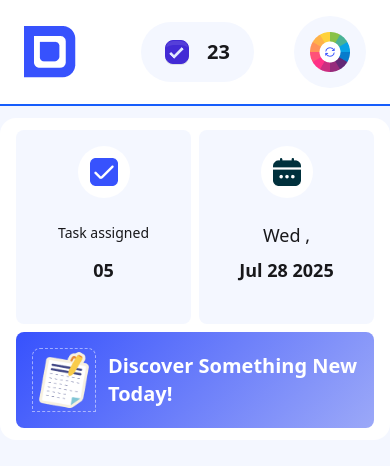
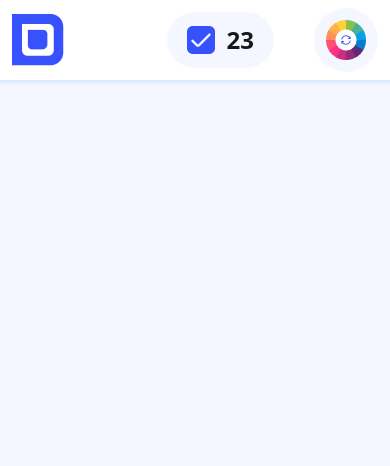
Before and after one commit to JobaerTamim7/Dev-Board, a website: page index.html in a window 390 px wide. Drawn offline with Linux system fonts and the light colour scheme.

Commit message:
responsive navbar done

```diff
--- a/index.html
+++ b/index.html
@@ -7,84 +7,29 @@
     <link rel="stylesheet" href="styles/output.css" />
     <link rel="stylesheet" href="styles/custom.css" />
   </head>
-  <body class="md:px-14 lg:px-20 md:py-4">
+  <body class="md:px-10 lg:px-20 md:py-4">
     <header>
       <nav
-        class="flex items-center border-b-2 border-blue-600 md:border-none justify-between bg-white px-6 py-4 md:rounded-2xl mb-3"
+        class="flex justify-between px-3 md:rounded-2xl md:px-6 py-2 md:py-6 bg-white border-b-2 border-blue-100 shadow-sm shadow-blue-100 md:shadow-none md:border-none"
       >
-        <div class="flex items-center justify-around space-x-2">
-          <div>
-            <img
-              src="assets/logo.png"
-              alt="Logo image"
-              class="md:size-[80%] lg:size-full"
-            />
-          </div>
-          <h1 class="hidden md:block md:text-2xl lg:text-3xl">
+        <div class="flex justify-center items-center space-x-4">
+          <img src="assets/logo.png" alt="" />
+          <h1 class="hidden sm:block sm:text-2xl">
             Dev<span class="font-bold">Board</span>
           </h1>
         </div>
         <div class="flex items-center space-x-10">
           <div
-            class="flex items-center justify-center space-x-4.5 bg-bg-primary px-6 py-4 rounded-full"
+            class="flex items-center space-x-3 px-5 py-3 bg-bg-primary rounded-full"
           >
-            <input
-              type="checkbox"
-              checked
-              disabled
-              class="checkbox checkbox-primary md:size-7"
-            />
-            <p class="text-xl md:text-2xl lg:text-3xl font-bold">23</p>
+            <img src="assets/checkbox.png" alt="" />
+            <h1 class="font-bold text-2xl">23</h1>
           </div>
-          <div class="p-4 rounded-full bg-bg-primary">
-            <img src="assets/theme-btn.png" alt="Activity image" />
+          <div class="p-3 rounded-full bg-bg-primary">
+            <img src="assets/theme-btn.png" alt="" />
           </div>
         </div>
       </nav>
     </header>
-    <main>
-      <section class="grid grid-cols-1 md:grid-cols-3 lg:grid-cols-4">
-        <section
-          class="grid grid-cols-2 col-span-2 gap-2 bg-white px-4 py-3 rounded-2xl"
-        >
-          <div class="card sm:flex-row md:flex-col p-4 bg-bg-primary">
-            <figure class="sm:flex-1 md:flex-none">
-              <div class="p-3 rounded-full bg-white">
-                <img src="assets/checkbox.png" alt="" />
-              </div>
-            </figure>
-            <div class="card-body items-center">
-              <p class="md:text-lg">Task assigned</p>
-              <h1 class="card-title font-bold md:text-xl">05</h1>
-            </div>
-          </div>
-          <div
-            class="card sm:flex-row md:flex-col justify-around p-4 bg-bg-primary"
-          >
-            <figure class="sm:flex-1 md:flex-none">
-              <div class="p-3 rounded-full bg-white">
-                <img src="assets/calender.png" alt="" />
-              </div>
-            </figure>
-            <div class="card-body">
-              <div
-                class="card-title flex flex-col justify-center sm:items-start md:items-center md:text-xl"
-              >
-                <span class="font-normal">Wed , </span>
-                <span class="font-bold">Jul 28 2025</span>
-              </div>
-            </div>
-          </div>
-          <div class="card flex-row p-4 primary-grad col-span-2 space-x-3">
-            <figure class="border-1 border-dashed border-white/50">
-              <img src="assets/board.png" alt="" />
-            </figure>
-            <h1 class="card-title text-white text-xl md:text-[1.25rem]">
-              Discover Something New Today!
-            </h1>
-          </div>
-        </section>
-      </section>
-    </main>
   </body>
 </html>
```
Also changed, not shown: index_deprected.html (added, +94 -0 lines), styles/output.css.
